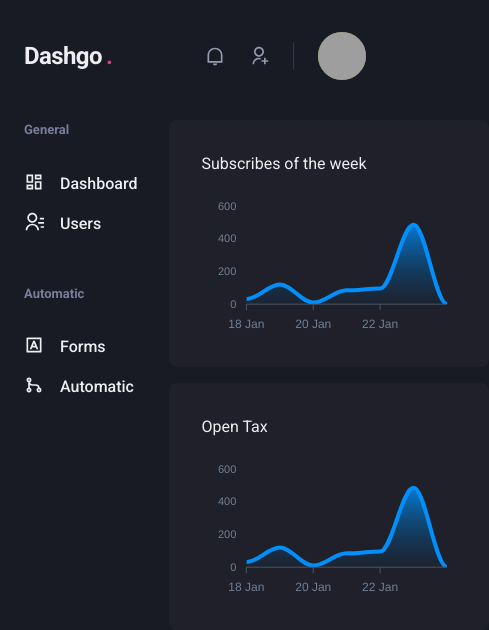
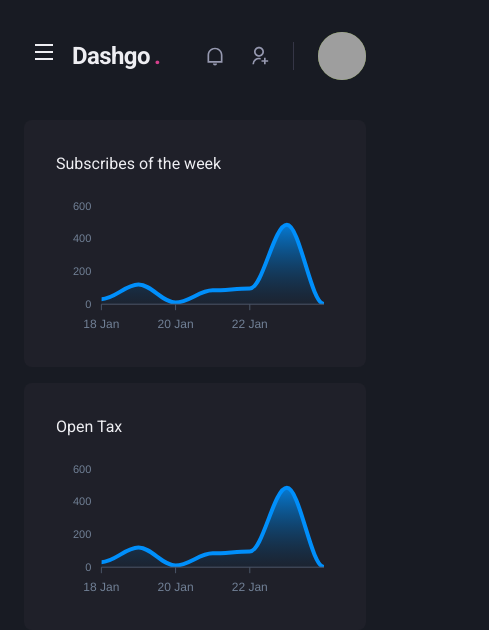
Before and after one commit to tl-lucasestevam/dash-go, a Next.js app: page /dashboard in a window 390 px wide. Shown: the top 630 px of the page, 489 px wide, since content can reach past the window. Built offline with nearby package versions, Linux system fonts and the light colour scheme; grey boxes are pictures that could not be loaded.

Commit message:
:iphone: Add a responsive Sidebar

```diff
--- a/src/components/Header/index.tsx
+++ b/src/components/Header/index.tsx
@@ -1,10 +1,14 @@
-import { Flex, useBreakpointValue } from "@chakra-ui/react";
+import { Flex, Icon, IconButton, useBreakpointValue } from "@chakra-ui/react";
+import { RiMenuLine } from "react-icons/ri";
+import { useSidebarDrawer } from "../../hooks";
 import Logo from "./Logo";
 import NotificationsNav from "./Notifications";
 import Profile from "./Profile";
 import Search from "./Search";
 
 const Header = () => {
+  const { onOpen } = useSidebarDrawer();
+
   const isWideVersion = useBreakpointValue({
     base: false,
     lg: true,
@@ -20,6 +24,16 @@
       align="center"
       px={6}
     >
+      {!isWideVersion && (
+        <IconButton
+          icon={<Icon as={RiMenuLine} />}
+          fontSize={24}
+          onClick={onOpen}
+          variant="unstyled"
+          aria-label="Open navigation"
+          mr={2}
+        ></IconButton>
+      )}
       <Logo />
       {isWideVersion && <Search />}
       <Flex align="center" ml="auto">
--- /dev/null
+++ b/src/components/Sidebar/Nav.tsx
@@ -0,0 +1,26 @@
+import { Stack } from "@chakra-ui/react";
+import {
+  RiContactsLine,
+  RiDashboardLine,
+  RiGitMergeLine,
+  RiInputMethodLine,
+} from "react-icons/ri";
+import NavLink from "./Link";
+import Section from "./Section";
+
+const Nav = () => {
+  return (
+    <Stack spacing={12} align="flex-start">
+      <Section title="General">
+        <NavLink icon={RiDashboardLine}>Dashboard</NavLink>
+        <NavLink icon={RiContactsLine}>Users</NavLink>
+      </Section>
+      <Section title="Automatic">
+        <NavLink icon={RiInputMethodLine}>Forms</NavLink>
+        <NavLink icon={RiGitMergeLine}>Automatic</NavLink>
+      </Section>
+    </Stack>
+  );
+};
+
+export default Nav;
--- a/src/components/Sidebar/Section.tsx
+++ b/src/components/Sidebar/Section.tsx
@@ -1,12 +1,12 @@
 import { Box, Stack, Text } from "@chakra-ui/react";
 import { ReactNode } from "react";
 
-interface NavSectionProps {
+interface SectionProps {
   title: string;
   children: ReactNode;
 }
 
-const NavSection = ({ title, children }: NavSectionProps) => {
+const Section = ({ title, children }: SectionProps) => {
   return (
     <Box>
       <Text fontWeight="bold" color="gray.400" fontSize="small">
@@ -19,4 +19,4 @@
   );
 };
 
-export default NavSection;
+export default Section;
--- a/src/components/Sidebar/index.tsx
+++ b/src/components/Sidebar/index.tsx
@@ -1,26 +1,43 @@
-import { Box, Stack } from "@chakra-ui/react";
 import {
-  RiDashboardLine,
-  RiContactsLine,
-  RiInputMethodLine,
-  RiGitMergeLine,
-} from "react-icons/ri";
-import NavLink from "./Link";
-import NavSection from "./Section";
+  Box,
+  Drawer,
+  DrawerBody,
+  DrawerCloseButton,
+  DrawerContent,
+  DrawerHeader,
+  DrawerOverlay,
+  useBreakpointValue,
+} from "@chakra-ui/react";
+import { useSidebarDrawer } from "../../hooks";
+import Nav from "./Nav";
 
 const SIdebar = () => {
+  const { isOpen, onClose } = useSidebarDrawer();
+
+  const isDrawerSidebar = useBreakpointValue({
+    base: true,
+    lg: false,
+  });
+
+  if (isDrawerSidebar) {
+    return (
+      <Drawer isOpen={isOpen} placement="left" onClose={onClose}>
+        <DrawerOverlay>
+          <DrawerContent bg="gray.800" p={4}>
+            <DrawerCloseButton mt={6} />
+            <DrawerHeader>Navigation</DrawerHeader>
+            <DrawerBody>
+              <Nav />
+            </DrawerBody>
+          </DrawerContent>
+        </DrawerOverlay>
+      </Drawer>
+    );
+  }
+
   return (
     <Box as="aside" w={64} mr={8}>
-      <Stack spacing={12} align="flex-start">
-        <NavSection title="General">
-          <NavLink icon={RiDashboardLine}>Dashboard</NavLink>
-          <NavLink icon={RiContactsLine}>Users</NavLink>
-        </NavSection>
-        <NavSection title="Automatic">
-          <NavLink icon={RiInputMethodLine}>Forms</NavLink>
-          <NavLink icon={RiGitMergeLine}>Automatic</NavLink>
-        </NavSection>
-      </Stack>
+      <Nav />
     </Box>
   );
 };
--- /dev/null
+++ b/src/hooks/index.ts
@@ -0,0 +1 @@
+export { useSidebarDrawer, SidebarDrawerProvider } from "./useSidebarDrawer";
--- /dev/null
+++ b/src/hooks/useSidebarDrawer.tsx
@@ -0,0 +1,28 @@
+import { useDisclosure, UseDisclosureReturn } from "@chakra-ui/react";
+import { useRouter } from "next/router";
+import { createContext, ReactNode, useContext, useEffect } from "react";
+
+interface SidebarDrawerProviderProps {
+  children: ReactNode;
+}
+
+const SidebarDrawerContext = createContext({} as UseDisclosureReturn);
+
+export function SidebarDrawerProvider({
+  children,
+}: SidebarDrawerProviderProps) {
+  const router = useRouter();
+  const disclosure = useDisclosure();
+
+  useEffect(() => disclosure.onClose(), [router.asPath]);
+
+  return (
+    <SidebarDrawerContext.Provider value={disclosure}>
+      {children}
+    </SidebarDrawerContext.Provider>
+  );
+}
+
+export function useSidebarDrawer() {
+  return useContext(SidebarDrawerContext);
+}
--- a/src/pages/_app.tsx
+++ b/src/pages/_app.tsx
@@ -1,11 +1,14 @@
 import type { AppProps } from "next/app";
 import { ChakraProvider } from "@chakra-ui/react";
 import { theme } from "../styles";
+import { SidebarDrawerProvider } from "../hooks";
 
 function MyApp({ Component, pageProps }: AppProps) {
   return (
     <ChakraProvider theme={theme}>
-      <Component {...pageProps} />
+      <SidebarDrawerProvider>
+        <Component {...pageProps} />
+      </SidebarDrawerProvider>
     </ChakraProvider>
   );
 }
```
